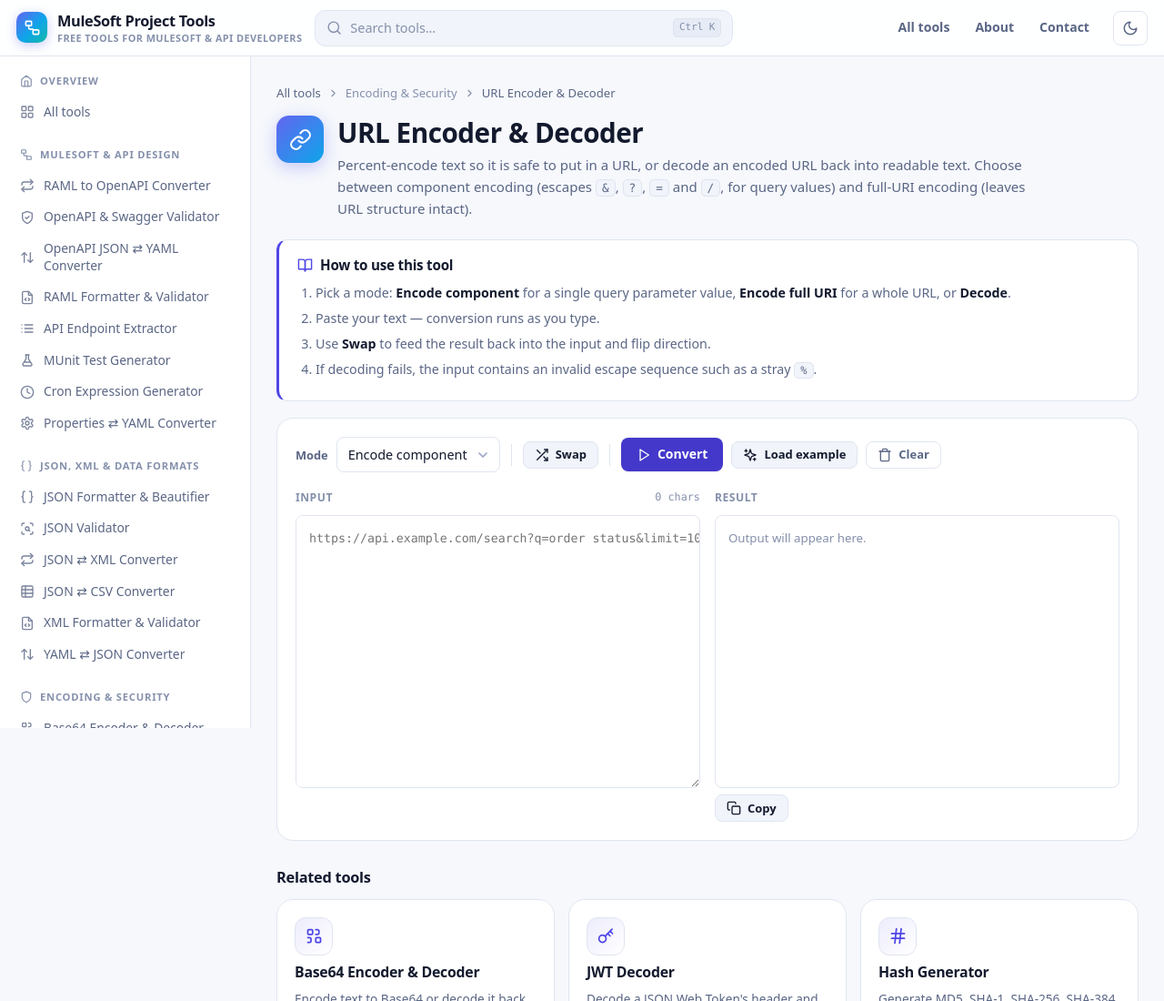
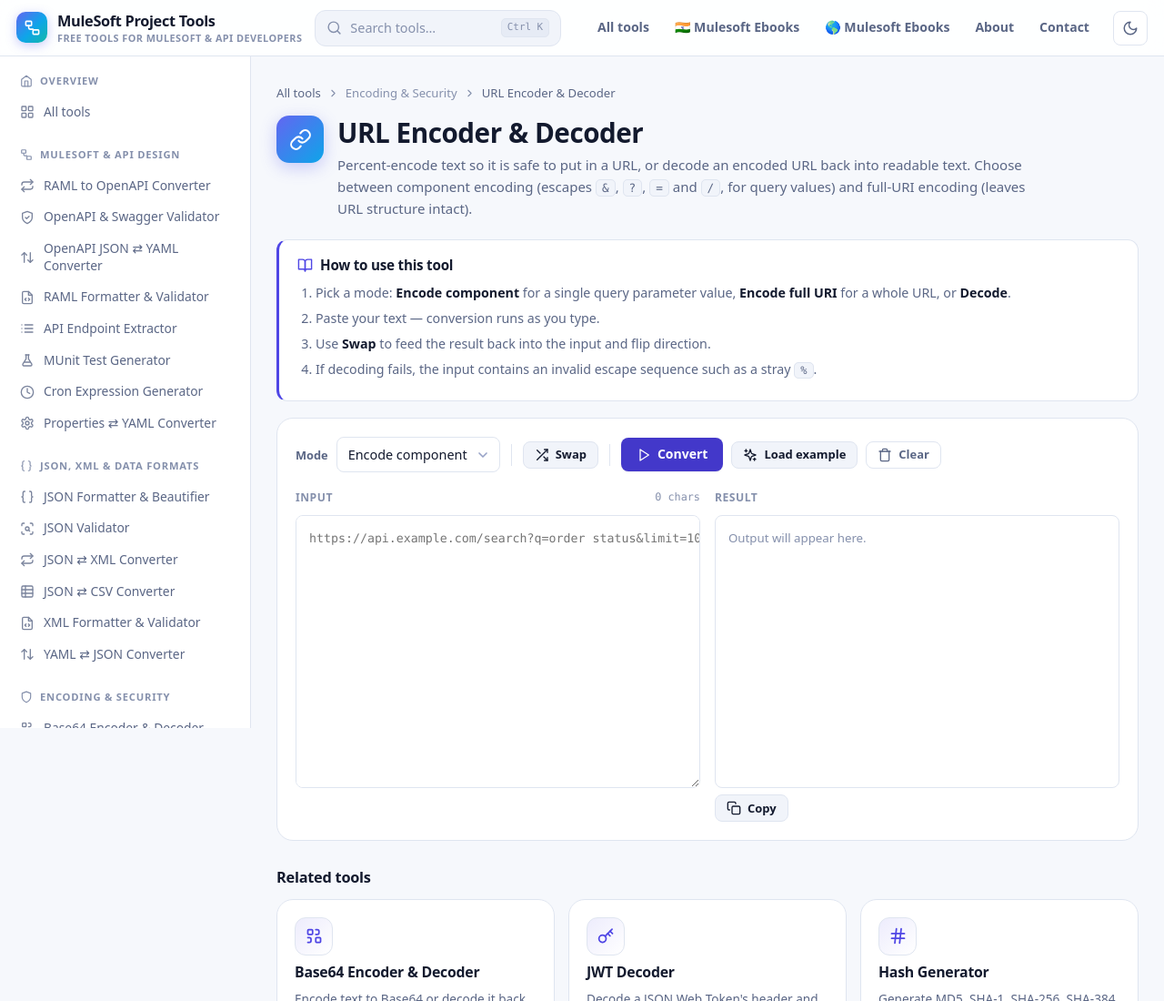
Before and after one commit to mulesoftdevtools/mulesoft-project-tools, a plain HTML site: page url-encoder.html in a window 1280 px wide. Shown: the top 1100 px of the page at 91% size. Drawn offline with Linux system fonts and the light colour scheme.

Commit message:
Update url-encoder.html

```diff
--- a/url-encoder.html
+++ b/url-encoder.html
@@ -56,6 +56,8 @@
   <div class="topbar-spacer"></div>
   <nav class="topnav" aria-label="Main">
     <a href="index.html">All tools</a>
+    <a href="https://payhip.com/mulesoftebooks"> 🇮🇳 Mulesoft Ebooks </a>
+    <a href="https://mulesoftebooks.gumroad.com/"> 🌎 Mulesoft Ebooks </a>
     <a href="about.html">About</a>
     <a href="contact.html">Contact</a>
   </nav>
```
